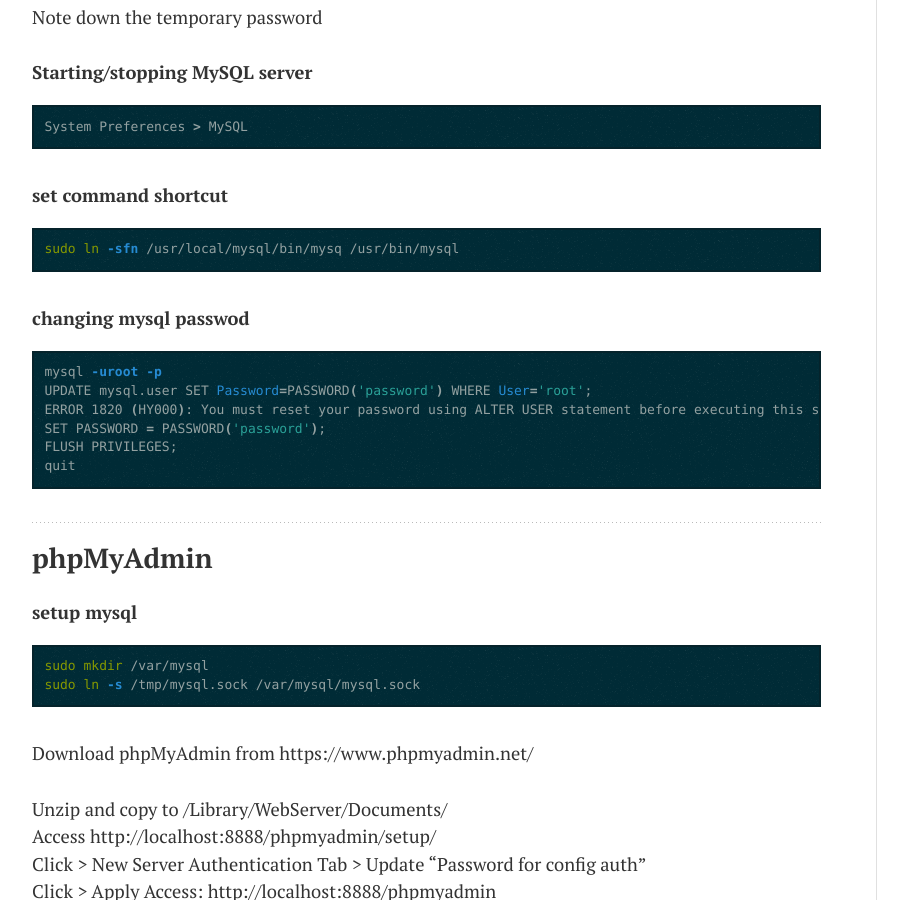
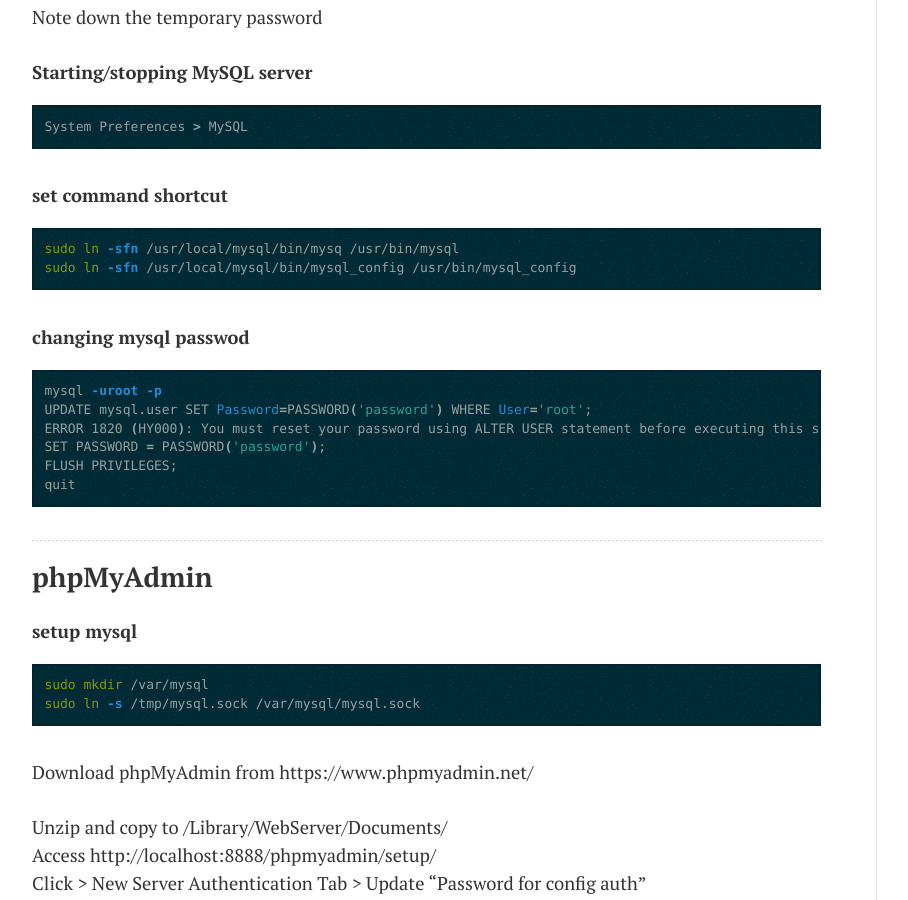
Before and after one commit to vinodpandey/vinodpandey-backup.github.io, a Jekyll site: the page built from _posts/2016-01-17-macosx-apache-mysql-php.markdown, in a window 1280 px wide and 900 px high, scrolled down 1546 px. Shown: the whole window, without its empty margins (63-971 px from the left). Built offline with Jekyll 4.4.1, drawn with Linux system fonts in a browser that asks for light colours; nearby versions of some CDN libraries; Markdown is read by kramdown in place of the engine named in the settings; comment, search, counter and statistics services are not loaded.

Commit message:
Update 2016-01-17-macosx-apache-mysql-php.markdown

`````diff
--- a/_posts/2016-01-17-macosx-apache-mysql-php.markdown
+++ b/_posts/2016-01-17-macosx-apache-mysql-php.markdown
@@ -66,6 +66,7 @@
 #### set command shortcut
 ````sh
 sudo ln -sfn /usr/local/mysql/bin/mysq /usr/bin/mysql
+sudo ln -sfn /usr/local/mysql/bin/mysql_config /usr/bin/mysql_config
 ````
 
 #### changing mysql passwod
`````
